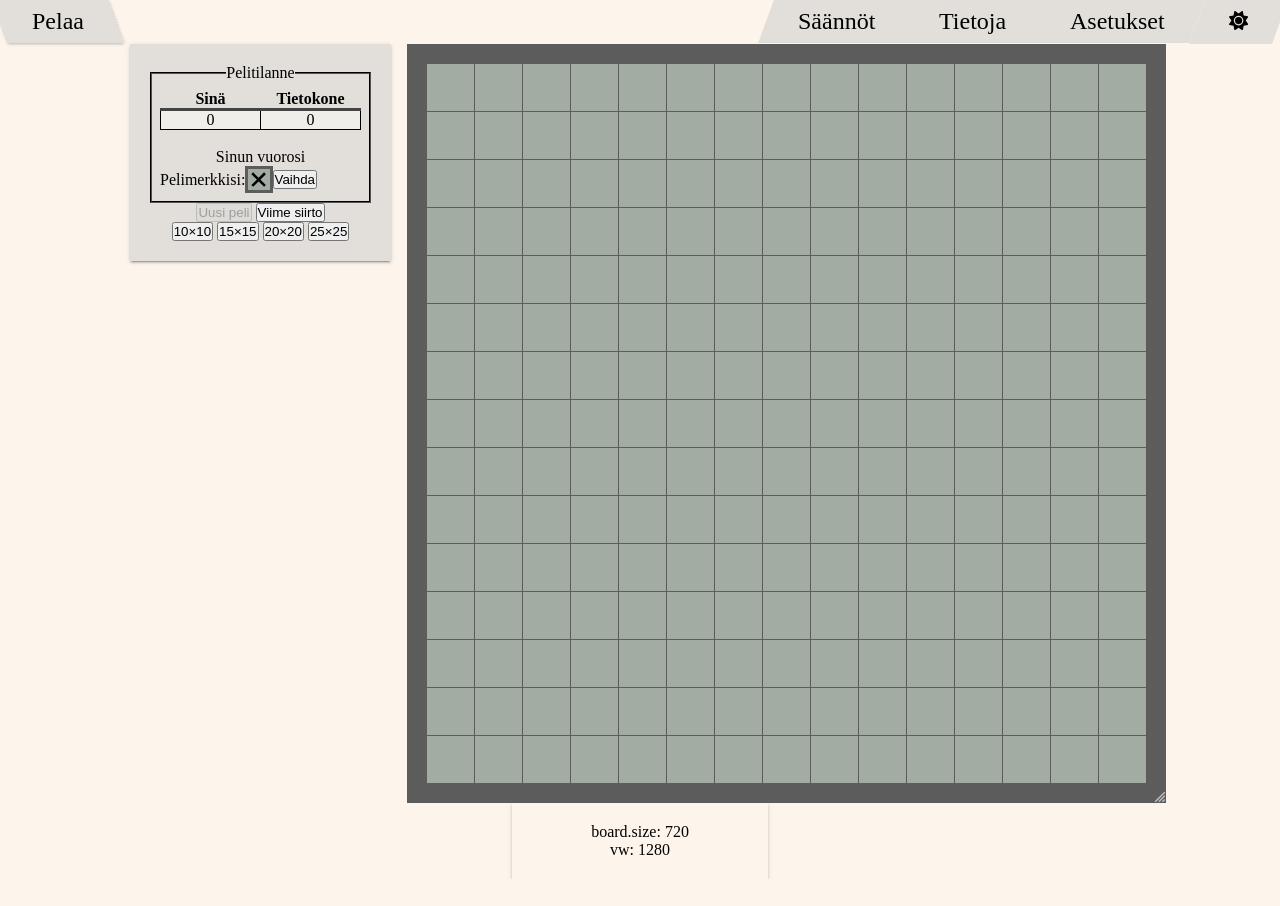
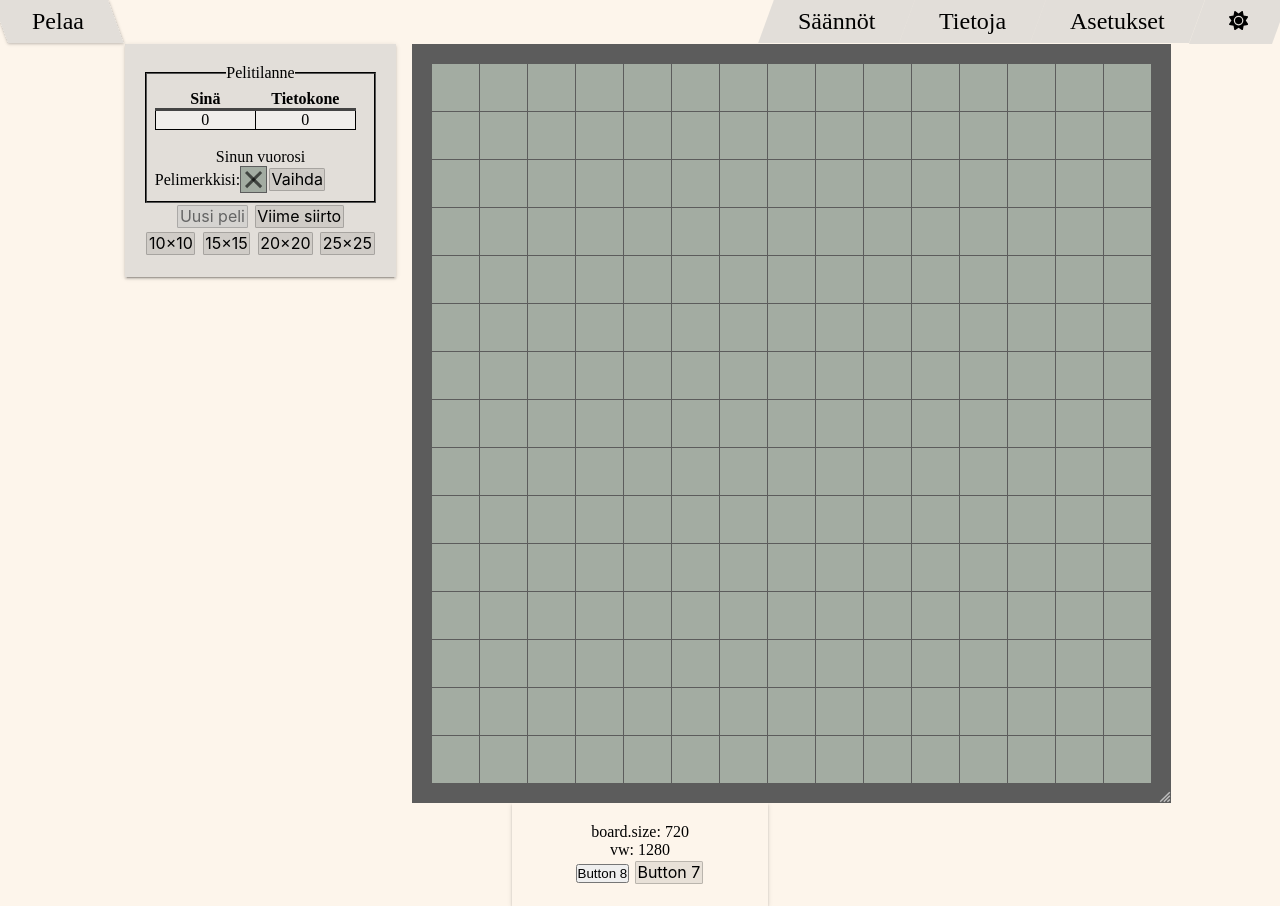
Before and after one commit to JaskaPaa/ristinolla, a SvelteKit app: page / in a window 1280 px wide. Before the commit the page ends 879 px from the top, so only its background shows below. Built offline with nearby package versions, Linux system fonts and the light colour scheme.

Commit message:
minor fix

```diff
--- a/src/lib/Game.svelte
+++ b/src/lib/Game.svelte
@@ -117,11 +117,12 @@
     }
 
     function playAI(inTurn) {
-        console.log("AI plays...");
 
         if ($winner !== '')
             return; // game over
-        let move = AI.playMove($squares.slice(), inTurn);
+
+        let level = (Math.random() * 3 < 2) ? 0 : 0;
+        let move = AI.playMove($squares.slice(), inTurn, level);
 
         console.log("Move:", move);
 
--- a/src/lib/Square.svelte
+++ b/src/lib/Square.svelte
@@ -16,7 +16,6 @@ let testValue = 2;
 
 <animate attributeType="XML" attributeName="stroke" values="blue;green;blue"
             dur="0.5s" repeatCount="1"/>
-
 
 <button on:click={onClick} class="square square-colors" style="width:{size}px; height:{size}px;">
     <svg viewBox="0 0 32 32" xmlns="http://www.w3.org/2000/svg">
--- a/src/routes/+layout.svelte
+++ b/src/routes/+layout.svelte
@@ -7,7 +7,7 @@
 
     import { onMount } from 'svelte';
 
-    import { gameBackground, gameLineColor, theme } from '$lib/stores.js';
+    import { gameBackground, gameLineColor, theme, vh, vw } from '$lib/stores.js';
 
     let squares = ['X', 'O', 'X', 'O', 'X', 'O', 'X', 'O', 'X', 'O'];
     let bgColor = "blue";
@@ -22,6 +22,8 @@
       gameLineColor.set("#55555588");
     }
 
+
+
     function switchTheme() {
       $theme = ($theme === "dark") ? "light" : "dark";
       document.documentElement.classList.remove("dark-theme", "light-theme");
@@ -32,6 +34,12 @@
     let showMenu = false;
     let skew = 20;
     let burger = '&#9776;';
+
+    $: if  ($vw < $vh) { // portrait orientation
+            skew = 0;
+          } else {
+            skew = 20;
+          }
 
     function show() {
       showMenu = (showMenu === true) ? false : true;
@@ -69,7 +77,7 @@
 	{/each}
   </span>
   <span class="burger">
-    <SkewedButton on:click={show} symbol={"blaa"}  bgColor={"#aabbcc"} skew={-20}
+    <SkewedButton on:click={show} symbol={"blaa"}  bgColor={"#aabbcc"} skew={skew}
       float="right">{@html (showMenu) ? '&#x2715;' : '&#9776;' }</SkewedButton>
   </span>
   <span class:show={showMenu} class="menu">
--- a/src/routes/+page.svelte
+++ b/src/routes/+page.svelte
@@ -78,8 +78,8 @@
 
 			{#if mark === 'X' }
 			<svg class="square-colors" width="1.7rem" viewBox="0 0 32 32" xmlns="http://www.w3.org/2000/svg" >
-				<line opacity="1.0" stroke-width="12%" x1="20%" y1="20%" x2="80%" y2="80%"></line>
-				<line opacity="1.0" stroke-width="12%" x1="80%" y1="20%" x2="20%" y2="80%"></line>
+				<line opacity="0.6" stroke-width="12%" x1="20%" y1="20%" x2="80%" y2="80%"></line>
+				<line opacity="0.6" stroke-width="12%" x1="80%" y1="20%" x2="20%" y2="80%"></line>
 			</svg>
 			{:else}
 			<svg class="square-colors" width="1.7rem" viewBox="0 0 32 32" xmlns="http://www.w3.org/2000/svg" >
@@ -88,7 +88,7 @@
 			</svg>
 			{/if}
 			<br>
-			<button on:click={changeMark} disabled='{changeDisabled}'>Vaihda</button>
+			<button class="button-7" on:click={changeMark} disabled='{changeDisabled}'>Vaihda</button>
 			<!--button on:click={ () => mark = (mark === 'X') ? 'O' : 'X' } class="marks" >
 				<svg viewBox="0 0 32 32" xmlns="http://www.w3.org/2000/svg" style="stroke: black;">
 					<line opacity="1.0" stroke-width="10%" x1="5%" y1="5%" x2="45%" y2="45%"></line>
@@ -107,13 +107,13 @@
 
 			</p>
 		</fieldset>
-		<button on:click={() => gameRef.newGame(boardSize, mark)} disabled='{($winner !== '') ? false : true}'>Uusi peli</button>
-		<button on:click={gameRef.showLastMove}>Viime siirto</button>
+		<button class="button-7" on:click={() => gameRef.newGame(boardSize, mark)} disabled='{($winner !== '') ? false : true}'>Uusi peli</button>
+		<button class="button-7" on:click={gameRef.showLastMove}>Viime siirto</button>
 		<br>
-		<button disabled='{changeDisabled}' on:click={ () => {boardSize = 10; gameRef.newGame(boardSize, mark)} }>10&times;10</button>
-		<button disabled='{changeDisabled}' on:click={ () => {boardSize = 15; gameRef.newGame(boardSize, mark)} }>15&times;15</button>
-		<button disabled='{changeDisabled}' on:click={ () => {boardSize = 20; gameRef.newGame(boardSize, mark)} }>20&times;20</button>
-		<button disabled='{changeDisabled}' on:click={ () => {boardSize = 25; gameRef.newGame(boardSize, mark)} }>25&times;25</button>
+		<button class="button-7" disabled='{changeDisabled}' on:click={ () => {boardSize = 10; gameRef.newGame(boardSize, mark)} }>10&times;10</button>
+		<button class="button-7" disabled='{changeDisabled}' on:click={ () => {boardSize = 15; gameRef.newGame(boardSize, mark)} }>15&times;15</button>
+		<button class="button-7" disabled='{changeDisabled}' on:click={ () => {boardSize = 20; gameRef.newGame(boardSize, mark)} }>20&times;20</button>
+		<button class="button-7" disabled='{changeDisabled}' on:click={ () => {boardSize = 25; gameRef.newGame(boardSize, mark)} }>25&times;25</button>
 	</div>
 
 	<div class="middle">
@@ -123,6 +123,9 @@
 	<div class="right" >
 		<p>board.size: {$board.size}</p>
 		<p>vw: {$vw}</p>
+		<button class="button-8" role="button">Button 8</button>
+		<button class="button-7" role="button">Button 7</button>
+
 		<!--h1>Asetukset</h1>
 		<div>
 			<input type="color" id="head" name="head"
--- a/static/dark-theme.css
+++ b/static/dark-theme.css
@@ -11,7 +11,7 @@ body {
 
 .square-colors {
     background-color: rgb(50, 50, 50);
-    border: solid;
+    border: thin solid;
     border-color: gray;
     stroke: white;
 }
@@ -35,3 +35,50 @@ body {
 	--color-blockquote-bg: #080808;
 	--color-blockquote-fg: var(--color-1);
 }
+
+.button-7:disabled {
+	background-color:rgb(50, 50, 50);
+	color: rgb(150, 150, 150);
+	opacity: 1;
+	pointer-events: none;
+}
+
+.button-7 {
+  background-color: rgba(55, 55, 55, .1);
+  border: thin solid rgba(255, 255, 255, .2);
+  border-radius: 0.1rem;
+  /*button-7box-shadow: rgba(255, 255, 255, .4) 0 1px 0 0 inset;*/
+  box-sizing: border-box;
+  color: lightgray;
+  cursor: pointer;
+  display: inline-block;
+  font-family: -apple-system,system-ui,"Segoe UI","Liberation Sans",sans-serif;
+  font-size: 1rem;
+  font-weight: 400;
+  line-height: 1.15385;
+  margin: 0.1rem;
+  outline: none;
+  padding: .1rem .1rem;
+  position: relative;
+  text-align: center;
+  text-decoration: none;
+  user-select: none;
+  -webkit-user-select: none;
+  touch-action: manipulation;
+  vertical-align: baseline;
+  white-space: nowrap;
+}
+
+.button-7:hover,
+.button-7:focus {
+  background-color: rgb(0, 0, 0);
+}
+
+.button-7:focus {
+  box-shadow: 0 0 0 .1rem rgba(0, 149, 255, .15);
+}
+
+.button-7:active {
+  background-color: #081016;
+  box-shadow: none;
+}
--- a/static/light-theme.css
+++ b/static/light-theme.css
@@ -11,7 +11,55 @@ body {
 
 .square-colors {
     background-color: rgb(163, 172, 162);
-    border: solid;
+    border: thin solid;
     border-color: rgb(92, 92, 92);
     stroke: black;
 }
+
+
+.button-7:disabled {
+	background-color: rgba(200, 200, 200, 0.5);
+	color: rgb(100, 100, 100);
+	opacity: 1;
+	pointer-events: none;
+}
+
+.button-7 {
+  background-color: rgba(55, 55, 55, .1);
+  border: thin solid rgba(5, 5, 5, .2);
+  border-radius: 0.1rem;
+  /*box-shadow: rgba(255, 255, 255, .4) 0 1px 0 0 inset;*/
+  box-sizing: border-box;
+  color: black;
+  cursor: pointer;
+  display: inline-block;
+  font-family: -apple-system,system-ui,"Segoe UI","Liberation Sans",sans-serif;
+  font-size: 1rem;
+  font-weight: 400;
+  line-height: 1.15385;
+  margin: 0.1rem;
+  outline: none;
+  padding: .1rem .1rem;
+  position: relative;
+  text-align: center;
+  text-decoration: none;
+  user-select: none;
+  -webkit-user-select: none;
+  touch-action: manipulation;
+  vertical-align: baseline;
+  white-space: nowrap;
+}
+
+.button-7:hover,
+.button-7:focus {
+  background-color: rgb(55, 55, 55, .4);
+}
+
+.button-7:focus {
+  box-shadow: 0 0 0 .1rem rgba(17, 17, 17, 0.15);
+}
+
+.button-7:active {
+  background-color: rgb(55, 55, 55, .6);;
+  box-shadow: none;
+}
```
Also changed, not shown: src/lib/AI.js.
